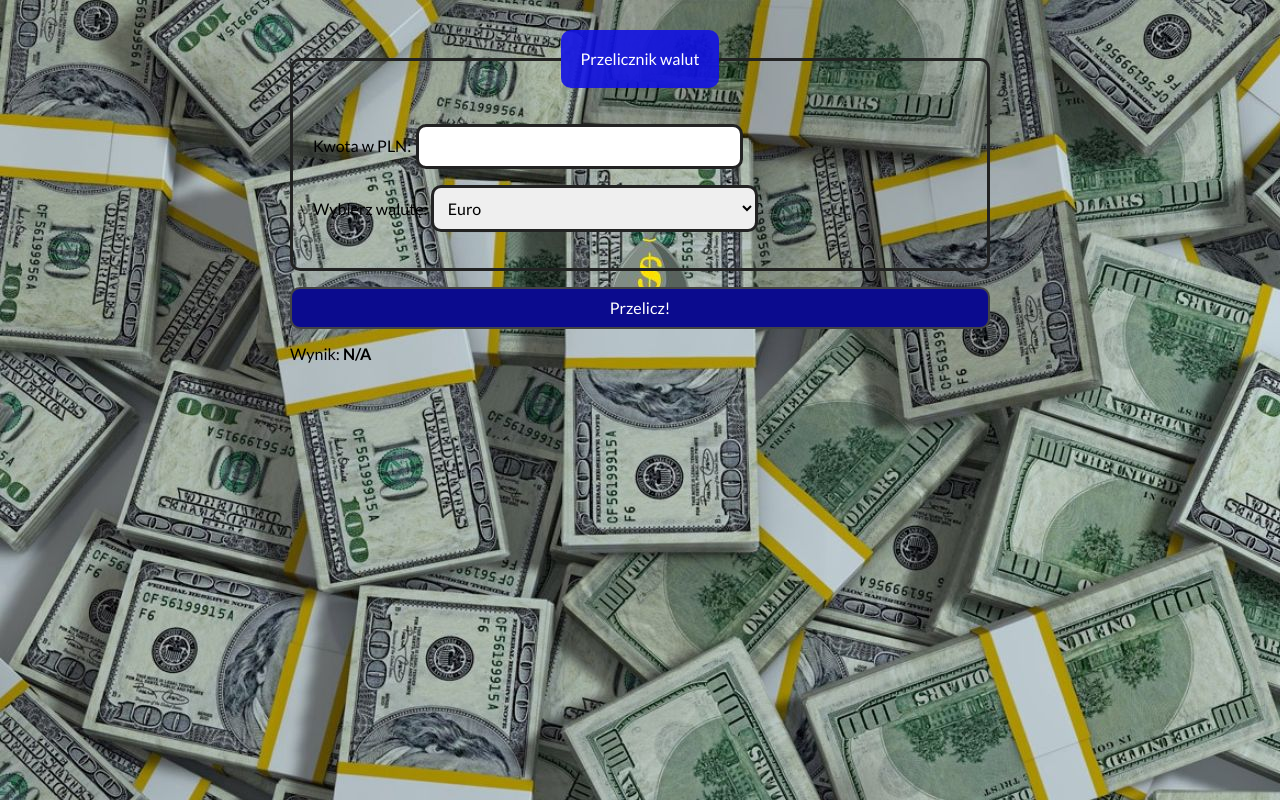
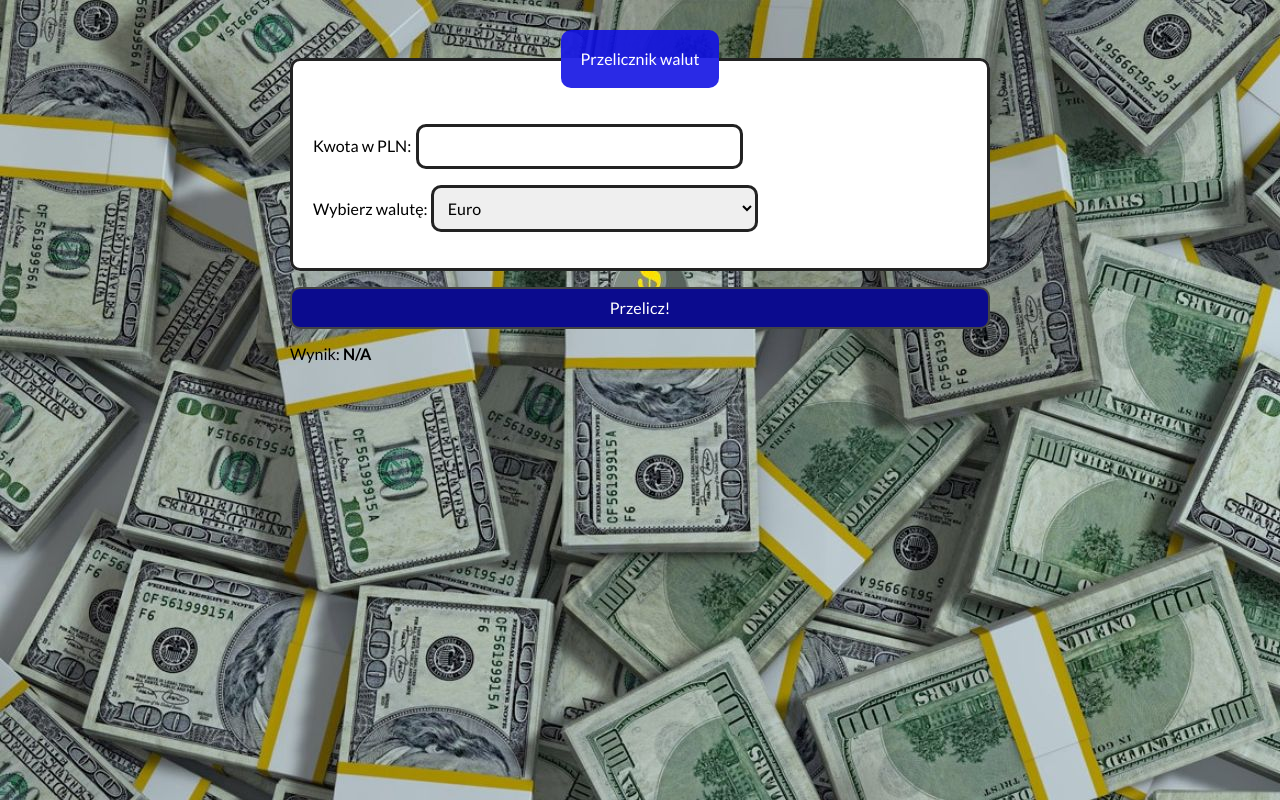
Before and after one commit to FilipMidzialek/CurrencyConverter, a plain HTML site: page index.html in a window 1280 px wide. Drawn offline with nearby package versions, Linux system fonts and the light colour scheme.

Commit message:
background-color to form__fieldset added

```diff
--- a/css/form.css
+++ b/css/form.css
@@ -1,6 +1,7 @@
 .form__fieldset{
     border:3px solid #222;
     border-radius: 10px;
+    background-color: white;
     padding: 20px;
     margin: auto;
   }
--- a/index.html
+++ b/index.html
@@ -4,7 +4,7 @@
     <meta charset="UTF-8">
     <meta name="viewport" content="width=device-width, initial-scale=1.0">
     <title>Kalkulator walut</title>
-    <meta property="og:image" content="images/background.png">
+    <meta property="og:image" content="images/money.jpg">
     <link rel="icon" href="images/Currency Converter.png">
     <link rel="stylesheet" href="https://cdnjs.cloudflare.com/ajax/libs/normalize/8.0.1/normalize.min.css" integrity="sha512-NhSC1YmyruXifcj/KFRWoC561YpHpc5Jtzgvbuzx5VozKpWvQ+4nXhPdFgmx8xqexRcpAglTj9sIBWINXa8x5w==" crossorigin="anonymous" referrerpolicy="no-referrer" />
     <link rel="preconnect" href="https://fonts.googleapis.com">
```
